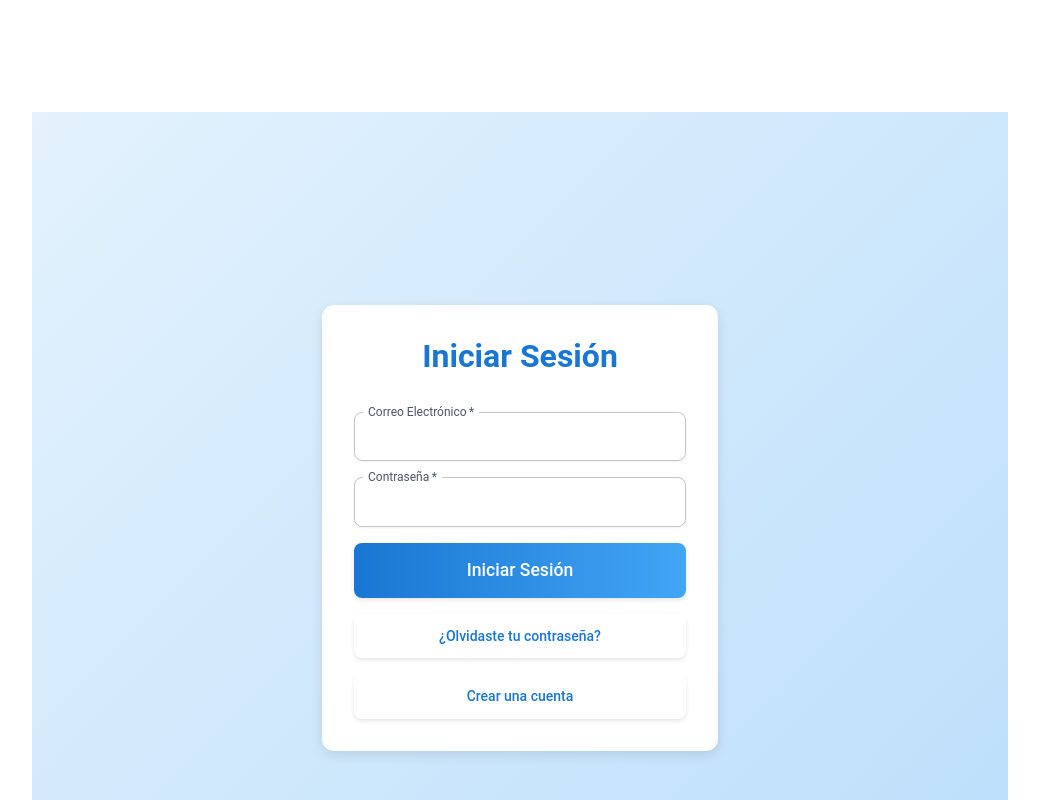
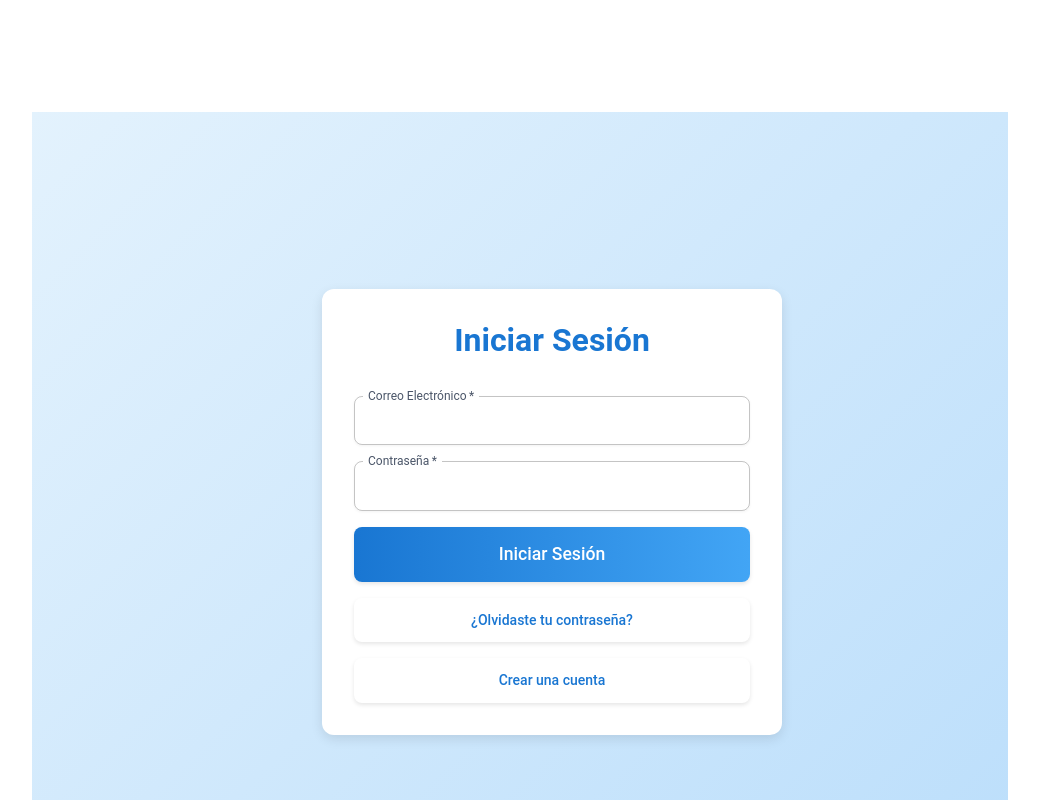
Before and after one commit to isangelgg2822/inventory1, a React (Vite) app: page /login in a window 1280 px wide. Shown: the top 800 px of the page, without its empty margins (240-1279 px from the left). Built offline with nearby package versions, Linux system fonts and the light colour scheme; some icons are missing.

Commit message:
ajuste central login

```diff
--- a/src/components/auth/Login.jsx
+++ b/src/components/auth/Login.jsx
@@ -100,10 +100,15 @@ function Login() {
         alignItems: 'center',
         justifyContent: 'center',
         background: 'linear-gradient(135deg, #e3f2fd 0%, #bbdefb 100%)',
-        padding: 2,
+        padding: 0, // Eliminamos el padding externo para evitar desplazamientos
       }}
     >
-      <Container maxWidth="xs">
+      <Container
+        maxWidth="xs"
+        sx={{
+          px: 0, // Eliminamos los paddings laterales predeterminados del Container
+        }}
+      >
         <Box
           sx={{
             backgroundColor: '#fff',
@@ -113,6 +118,8 @@ function Login() {
             display: 'flex',
             flexDirection: 'column',
             gap: 3,
+            mx: 'auto', // Centrado horizontal absoluto
+            width: '100%', // Aseguramos que ocupe todo el ancho disponible dentro de maxWidth="xs"
           }}
         >
           <Typography
```
